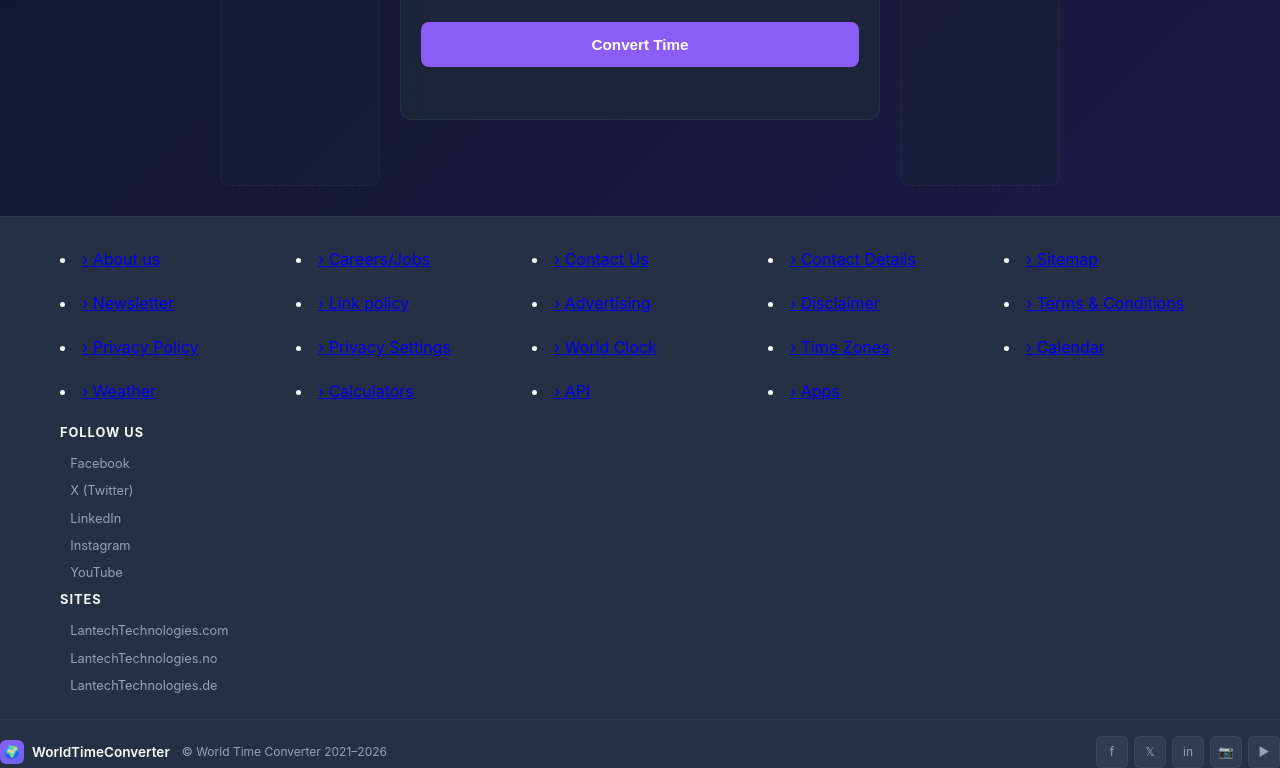
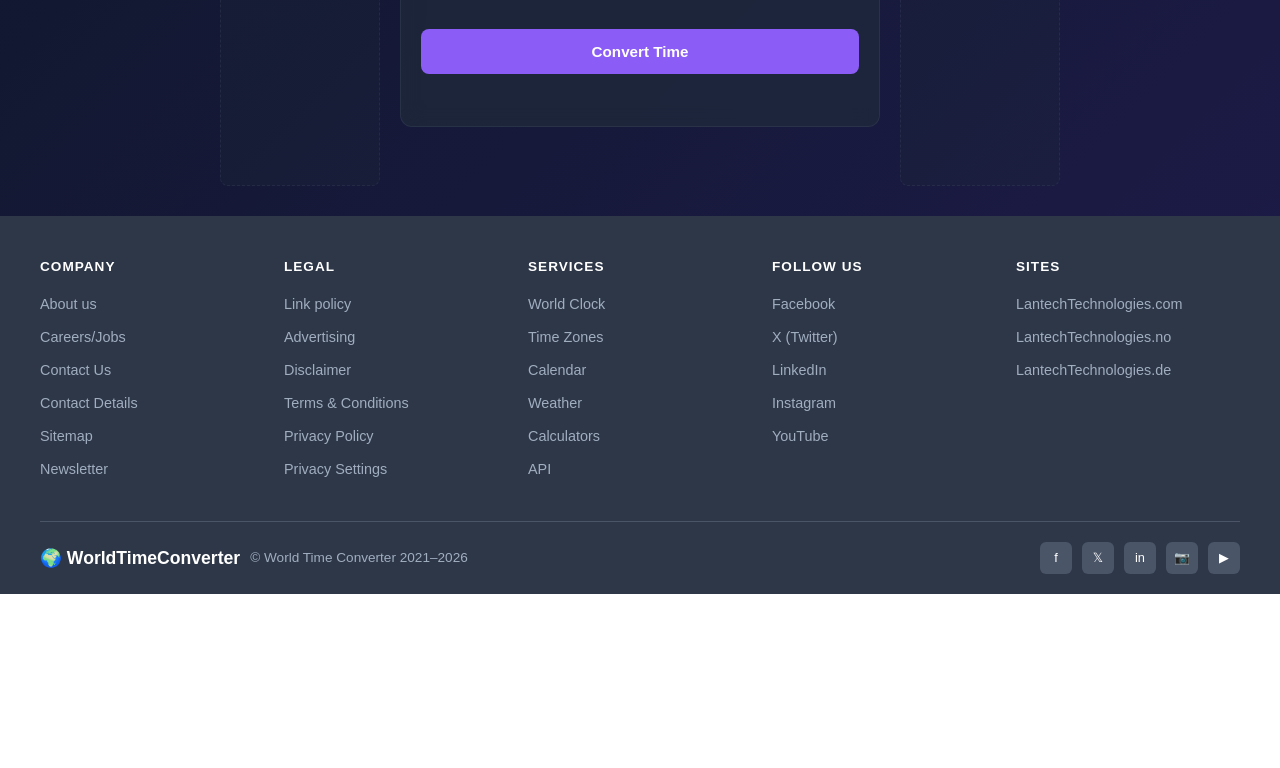
Before and after one commit to treddi/QWEN_8_FULL, a website: page index.html in a window 1280 px wide. Shown: the part 504-1272 px from the top of the page. After the commit the page ends 1098 px from the top, so only its background shows below. Drawn offline with Linux system fonts and the light colour scheme.

Commit message:
Update index.html

```diff
--- a/index.html
+++ b/index.html
@@ -8,7 +8,6 @@
   <meta name="theme-color" content="#8b5cf6">
 
   <style>
-    /* ===== CSS VARIABLES ===== */
     :root {
       --bg: #0f172a;
       --bg-secondary: #1e293b;
@@ -30,7 +29,6 @@
       --ad-width: 160px;
     }
 
-    /* ===== RESET & BASE STYLES ===== */
     * {
       box-sizing: border-box;
       margin: 0;
@@ -45,7 +43,7 @@
       font-family: var(--font);
       background: linear-gradient(135deg, var(--bg) 0%, #1e1b4b 100%);
       color: var(--text);
-      line-height: 1.5;
+      line-height: 1.6;
       min-height: 100vh;
       display: flex;
       flex-direction: column;
@@ -686,137 +684,108 @@
       display: none;
     }
 
-    /* ===== FOOTER ===== */
+    /* ===== FOOTER STYLES ===== */
     .site-footer {
-      background: var(--bg-tertiary);
-      border-top: 1px solid var(--border);
+      background-color: #2d3748;
+      color: #a0aec0;
+      padding: 40px 20px 20px;
       margin-top: auto;
-    }
-
-    .footer-inner {
+      font-family: sans-serif;
+      font-size: 0.9rem;
+    }
+
+    .footer-container {
       max-width: 1200px;
       margin: 0 auto;
-      padding: 30px 20px 16px;
-    }
-
-    .footer-grid {
       display: grid;
       grid-template-columns: repeat(5, 1fr);
       gap: 20px;
-      margin-bottom: 20px;
-    }
-
-    .footer-col h3 {
-      font-size: 0.8rem;
-      font-weight: 700;
+      padding-bottom: 30px;
+      border-bottom: 1px solid #4a5568;
+    }
+
+    .footer-column h3 {
+      color: #ffffff;
       text-transform: uppercase;
+      font-size: 0.85rem;
+      font-weight: bold;
+      margin-bottom: 15px;
       letter-spacing: 1px;
-      color: var(--text);
-      margin-bottom: 12px;
-    }
-
-    .footer-col ul {
+    }
+
+    .footer-column ul {
       list-style: none;
-    }
-
-    .footer-col ul li {
-      margin-bottom: 8px;
-    }
-
-    .footer-col ul li a {
-      color: var(--text-muted);
+      padding: 0;
+      margin: 0;
+    }
+
+    .footer-column ul li {
+      margin-bottom: 10px;
+    }
+
+    .footer-column ul li a {
+      color: #a0aec0;
       text-decoration: none;
-      font-size: 0.8rem;
       transition: color 0.2s;
-      display: flex;
-      align-items: center;
-      gap: 6px;
-    }
-
-    .footer-col ul li a:hover {
-      color: var(--primary);
-    }
-
-    .footer-col ul li a .icon {
-      font-size: 0.7rem;
-      opacity: 0;
-      transition: opacity 0.2s;
-    }
-
-    .footer-col ul li a:hover .icon {
-      opacity: 1;
+    }
+
+    .footer-column ul li a:hover {
+      color: #ffffff;
+      text-decoration: underline;
     }
 
     .footer-bottom {
+      max-width: 1200px;
+      margin: 0 auto;
       display: flex;
       justify-content: space-between;
       align-items: center;
-      padding-top: 16px;
-      border-top: 1px solid var(--border);
+      padding-top: 20px;
       flex-wrap: wrap;
-      gap: 12px;
-    }
-
-    .footer-bottom-left {
+    }
+
+    .footer-left {
       display: flex;
       align-items: center;
-      gap: 12px;
+      gap: 10px;
     }
 
     .footer-logo {
       display: flex;
       align-items: center;
       gap: 8px;
+      font-weight: bold;
+      color: white;
       text-decoration: none;
-      color: var(--text);
-    }
-
-    .footer-logo-icon {
-      width: 24px;
-      height: 24px;
-      background: linear-gradient(135deg, var(--primary), #6366f1);
+      font-size: 1.1rem;
+    }
+
+    .footer-copyright {
+      color: #a0aec0;
+      font-size: 0.85rem;
+    }
+
+    .footer-socials {
+      display: flex;
+      gap: 10px;
+    }
+
+    .social-icon {
+      width: 32px;
+      height: 32px;
+      background-color: #4a5568;
       border-radius: 6px;
       display: flex;
       align-items: center;
       justify-content: center;
-      font-size: 12px;
-    }
-
-    .footer-logo-text {
-      font-size: 0.85rem;
-      font-weight: 600;
-    }
-
-    .footer-copyright {
-      font-size: 0.75rem;
-      color: var(--text-muted);
-    }
-
-    .footer-social {
-      display: flex;
-      gap: 6px;
-    }
-
-    .footer-social a {
-      width: 32px;
-      height: 32px;
-      background: rgba(148, 163, 184, 0.1);
-      border: 1px solid var(--border);
-      border-radius: 6px;
-      display: flex;
-      align-items: center;
-      justify-content: center;
-      color: var(--text-muted);
+      color: white;
       text-decoration: none;
-      font-size: 12px;
-      transition: all 0.2s;
-    }
-
-    .footer-social a:hover {
-      background: var(--primary);
-      border-color: var(--primary);
-      color: white;
-      transform: translateY(-2px);
+      font-size: 0.8rem;
+      transition: background 0.2s;
+    }
+
+    .social-icon:hover {
+      background-color: #805ad5;
     }
 
     /* ===== RESPONSIVE ===== */
@@ -862,7 +831,7 @@
         display: none;
       }
 
-      .footer-grid {
+      .footer-container {
         grid-template-columns: repeat(2, 1fr);
         gap: 16px;
       }
@@ -870,9 +839,10 @@
       .footer-bottom {
         flex-direction: column;
         text-align: center;
-      }
-
-      .footer-bottom-left {
+        gap: 20px;
+      }
+
+      .footer-left {
         flex-direction: column;
       }
     }
@@ -898,24 +868,23 @@
         width: 100%;
       }
 
-      .footer-grid {
+      .footer-container {
         grid-template-columns: 1fr;
       }
     }
   </style>
 </head>
 <body>
-
   <!-- ===== TOP HEADER ===== -->
   <header class="top-header">
     <div class="header-inner">
       <a href="/" class="logo">
         <div class="logo-icon">🌍</div>
-        <div class="logo-text">World<span>Time<span>Converter</span></div>
+        <div class="logo-text">Time<span>Converter</span></div>
       </a>
 
       <nav class="main-nav" id="mainNav">
-        <a href="/" class="active">World Time Converter</a>
+        <a href="/" class="active">Time Converter</a>
         <div class="nav-dropdown">
           <a href="#">World Clock <span class="dropdown-arrow">▼</span></a>
           <div class="dropdown-menu">
@@ -966,8 +935,6 @@
     <!-- LEFT AD SPACE -->
     <aside class="ad-space" id="adLeft">
       <div class="ad-space-label">Advertisement</div>
-      <!-- Paste AdSense code here -->
-      <!-- <ins class="adsbygoogle" style="display:block" data-ad-client="ca-pub-XXXX" data-ad-slot="XXXX" data-ad-format="auto"></ins> -->
     </aside>
 
     <!-- MAIN CONTENT - NARROWER -->
@@ -1046,82 +1013,86 @@
     <!-- RIGHT AD SPACE -->
     <aside class="ad-space" id="adRight">
       <div class="ad-space-label">Advertisement</div>
-      <!-- Paste AdSense code here -->
-      <!-- <ins class="adsbygoogle" style="display:block" data-ad-client="ca-pub-XXXX" data-ad-slot="XXXX" data-ad-format="auto"></ins> -->
     </aside>
   </div>
 
   <!-- ===== FOOTER ===== -->
   <footer class="site-footer">
-    <div class="footer-inner">
-      <div class="footer-grid">
-       <!-- In the Company column, update these links: -->
-<li><a href="about.html"><span class="icon">›</span> About us</a></li>
-<li><a href="careers.html"><span class="icon">›</span> Careers/Jobs</a></li>
-<li><a href="contact.html"><span class="icon">›</span> Contact Us</a></li>
-<li><a href="contact-details.html"><span class="icon">›</span> Contact Details</a></li>
-<li><a href="sitemap.html"><span class="icon">›</span> Sitemap</a></li>
-<li><a href="newsletter.html"><span class="icon">›</span> Newsletter</a></li>
-
-<!-- In the Legal column, update these links: -->
-<li><a href="link-policy.html"><span class="icon">›</span> Link policy</a></li>
-<li><a href="advertising.html"><span class="icon">›</span> Advertising</a></li>
-<li><a href="disclaimer.html"><span class="icon">›</span> Disclaimer</a></li>
-<li><a href="terms.html"><span class="icon">›</span> Terms & Conditions</a></li>
-<li><a href="privacy.html"><span class="icon">›</span> Privacy Policy</a></li>
-<li><a href="privacy-settings.html"><span class="icon">›</span> Privacy Settings</a></li>
-
-<!-- In the Services column, update these links: -->
-<li><a href="/world-clock"><span class="icon">›</span> World Clock</a></li>
-<li><a href="time-zones.html"><span class="icon">›</span> Time Zones</a></li>
-<li><a href="calendar.html"><span class="icon">›</span> Calendar</a></li>
-<li><a href="weather.html"><span class="icon">›</span> Weather</a></li>
-<li><a href="calculators.html"><span class="icon">›</span> Calculators</a></li>
-<li><a href="api.html"><span class="icon">›</span> API</a></li>
-<li><a href="/apps"><span class="icon">›</span> Apps</a></li>
-
+    <div class="footer-container">
+      <!-- Column 1: Company -->
+      <div class="footer-column">
+        <h3>COMPANY</h3>
+        <ul>
+          <li><a href="about.html">About us</a></li>
+          <li><a href="careers.html">Careers/Jobs</a></li>
+          <li><a href="contact.html">Contact Us</a></li>
+          <li><a href="contact-details.html">Contact Details</a></li>
+          <li><a href="sitemap.html">Sitemap</a></li>
+          <li><a href="newsletter.html">Newsletter</a></li>
         </ul>
       </div>
 
-        <!-- Follow Us Column -->
-        <div class="footer-col">
-          <h3>Follow Us</h3>
+      <!-- Column 2: Legal -->
+      <div class="footer-column">
+        <h3>LEGAL</h3>
         <ul>
-            <li><a href="#"><span class="icon">›</span> Facebook</a></li>
-            <li><a href="#"><span class="icon">›</span> X (Twitter)</a></li>
-            <li><a href="#"><span class="icon">›</span> LinkedIn</a></li>
-            <li><a href="#"><span class="icon">›</span> Instagram</a></li>
-            <li><a href="#"><span class="icon">›</span> YouTube</a></li>
+          <li><a href="link-policy.html">Link policy</a></li>
+          <li><a href="advertising.html">Advertising</a></li>
+          <li><a href="disclaimer.html">Disclaimer</a></li>
+          <li><a href="terms.html">Terms & Conditions</a></li>
+          <li><a href="privacy.html">Privacy Policy</a></li>
+          <li><a href="privacy-settings.html">Privacy Settings</a></li>
         </ul>
       </div>
 
-        <!-- Sites Column -->
-        <div class="footer-col">
-          <h3>Sites</h3>
+      <!-- Column 3: Services -->
+      <div class="footer-column">
+        <h3>SERVICES</h3>
         <ul>
-            <li><a href="#"><span class="icon">›</span> LantechTechnologies.com</a></li>
-            <li><a href="#"><span class="icon">›</span> LantechTechnologies.no</a></li>
-            <li><a href="#"><span class="icon">›</span> LantechTechnologies.de</a></li>
+          <li><a href="/world-clock">World Clock</a></li>
+          <li><a href="time-zones.html">Time Zones</a></li>
+          <li><a href="calendar.html">Calendar</a></li>
+          <li><a href="weather.html">Weather</a></li>
+          <li><a href="calculators.html">Calculators</a></li>
+          <li><a href="api.html">API</a></li>
         </ul>
       </div>
+
+      <!-- Column 4: Follow Us -->
+      <div class="footer-column">
+        <h3>FOLLOW US</h3>
+        <ul>
+          <li><a href="#">Facebook</a></li>
+          <li><a href="#">X (Twitter)</a></li>
+          <li><a href="#">LinkedIn</a></li>
+          <li><a href="#">Instagram</a></li>
+          <li><a href="#">YouTube</a></li>
+        </ul>
+      </div>
+
+      <!-- Column 5: Sites -->
+      <div class="footer-column">
+        <h3>SITES</h3>
+        <ul>
+          <li><a href="#">LantechTechnologies.com</a></li>
+          <li><a href="#">LantechTechnologies.no</a></li>
+          <li><a href="#">LantechTechnologies.de</a></li>
+        </ul>
+      </div>
     </div>
 
     <div class="footer-bottom">
-        <div class="footer-bottom-left">
-          <a href="/" class="footer-logo">
-            <div class="footer-logo-icon">🌍</div>
-            <div class="footer-logo-text">WorldTimeConverter</div>
-          </a>
+      <div class="footer-left">
+        <a href="/" class="footer-logo">🌍 WorldTimeConverter</a>
         <span class="footer-copyright">© World Time Converter 2021–2026</span>
       </div>
 
-        <div class="footer-social">
-          <a href="#" title="Facebook" aria-label="Facebook">f</a>
-          <a href="#" title="X" aria-label="X">𝕏</a>
-          <a href="#" title="LinkedIn" aria-label="LinkedIn">in</a>
-          <a href="#" title="Instagram" aria-label="Instagram">📷</a>
-          <a href="#" title="YouTube" aria-label="YouTube">▶</a>
-        </div>
+      <div class="footer-socials">
+        <a href="#" class="social-icon" title="Facebook">f</a>
+        <a href="#" class="social-icon" title="X">𝕏</a>
+        <a href="#" class="social-icon" title="LinkedIn">in</a>
+        <a href="#" class="social-icon" title="Instagram">📷</a>
+        <a href="#" class="social-icon" title="YouTube">▶</a>
       </div>
     </div>
   </footer>
```
Lines whose indentation alone changed are shown as unchanged.
